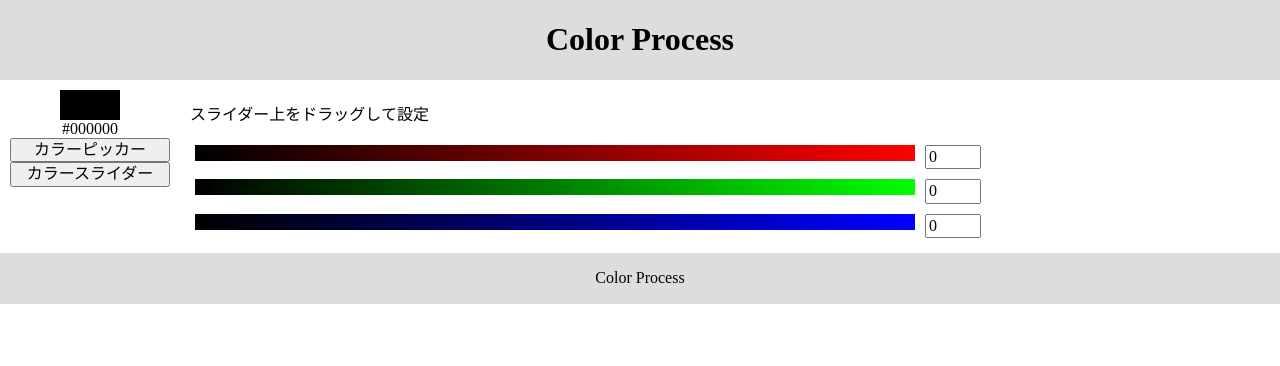
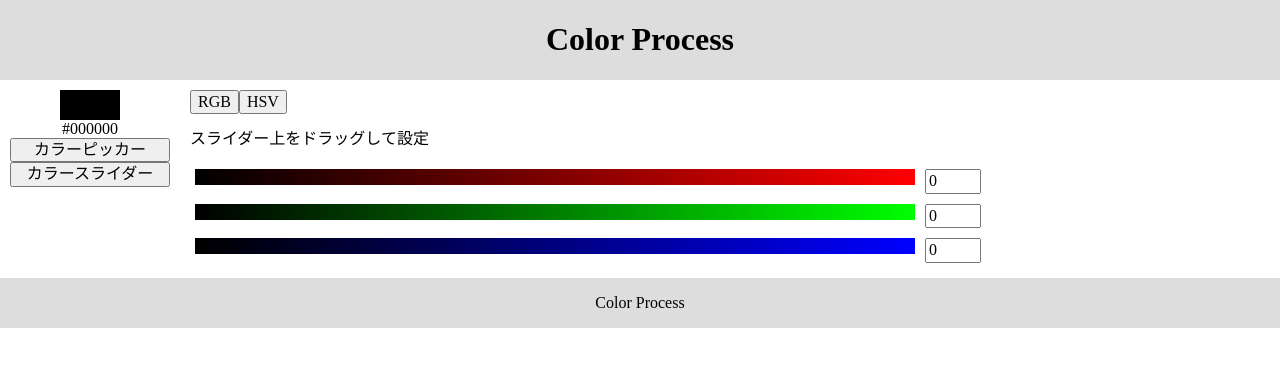
Before and after one commit to NovanMondon/color-process, a React (Vite) app: page / in a window 1280 px wide. Shown: the top 366 px of the page. Built offline with nearby package versions, Linux system fonts and the light colour scheme.

Commit message:
add modechange button

```diff
--- a/src/ColorSlider.tsx
+++ b/src/ColorSlider.tsx
@@ -115,6 +115,10 @@ export const ColorSlider = ({ state, setState }: { state: AppState, setState: Se
 
     return (
         <div css={css(VerticalFlex)}>
+            <div css={css(HorizontalFlex)}>
+                <button onClick={() => setMode("RGB")}>RGB</button>
+                <button onClick={() => setMode("HSV")}>HSV</button>
+            </div>
             <p>スライダー上をドラッグして設定</p>
             {tSliderPixels.map((pixelData, index) => (
                 <div css={css(HorizontalFlex)} key={index}>
```
